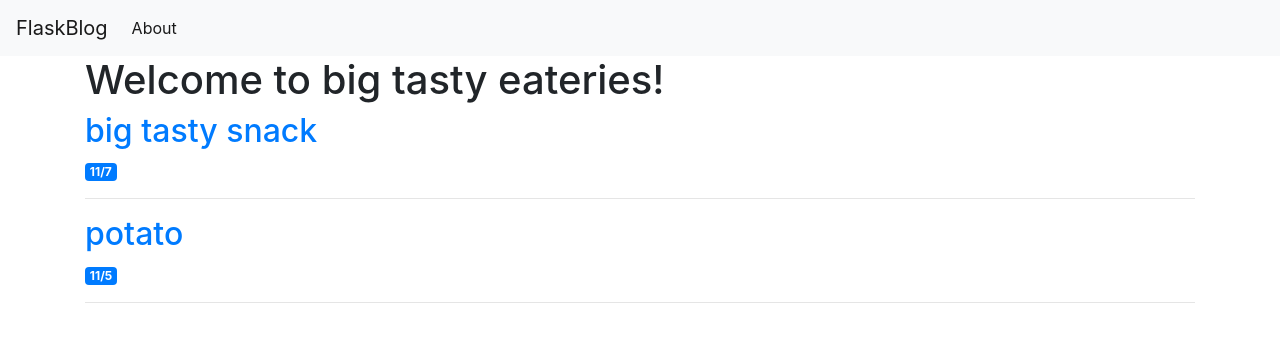
After one commit to pranavpatil1/yhack-food, a Flask app: page /eat in a window 1280 px wide. The commit adds this page. Shown: the top 342 px of the page. Run offline with Flask 2, Linux system fonts and the light colour scheme; some libraries are stand-ins or nearby versions.

Commit message:
Added dynamic post listing @ /eat

```diff
--- a/app.py
+++ b/app.py
@@ -5,3 +5,23 @@ app = Flask(__name__)
 @app.route('/')
 def index():
     return render_template('index.html')
+
+@app.route('/eat')
+def eat():
+    # database code
+    posts = [
+        {
+            'title': 'big tasty snack',
+            'created': '11/7'
+        },
+        {
+            'title': 'potato',
+            'created': '11/5'
+        }
+    ]
+    return render_template('eat.html', posts=posts)
+
+@app.route('/eat/<int:post_id>')
+def post(post_id):
+    post = get_post(post_id)
+    return render_template('single-eat.html', post=post)
--- a/static/css/style.css
+++ b/static/css/style.css
@@ -1,13 +1,9 @@
 h1 {
-    color: #bbf;
     text-align: center;
     padding: 10px;
     margin: 0px;
-    background-color: white;
 }
 body {
   background-color: #bbf;
   margin: 0;
 }
-
-test
--- /dev/null
+++ b/templates/eat.html
@@ -0,0 +1,12 @@
+{% extends 'base.html' %}
+
+{% block content %}
+    <h1>{% block title %} Welcome to big tasty eateries! {% endblock %}</h1>
+    {% for post in posts %}
+        <a href="#">
+            <h2>{{ post['title'] }}</h2>
+        </a>
+        <span class="badge badge-primary">{{ post['created'] }}</span>
+        <hr>
+    {% endfor %}
+{% endblock %}
```
